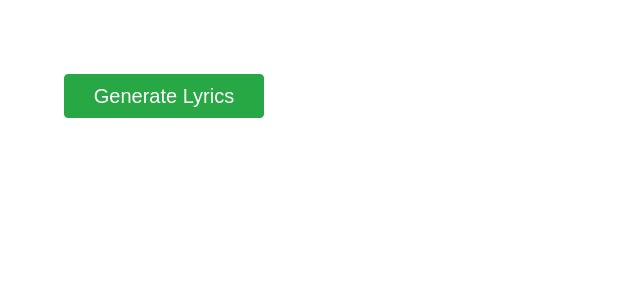
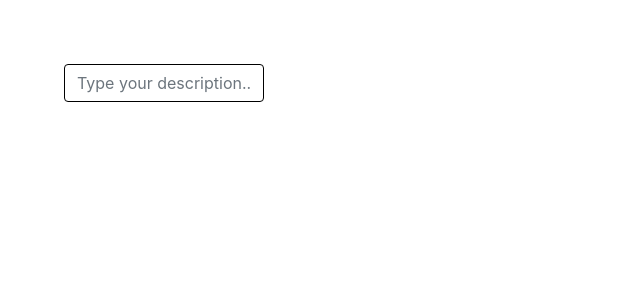
Before and after one commit to scaperothian/embedding-viz, a Flask app: page / in a window 1280 px wide. Shown: the top 300 px of the page, without its empty margins (0-640 px from the left). Run offline with Flask 3, Linux system fonts and the light colour scheme; parts of the project's set-up code (start-up, migrations or seed data) failed here and were passed over; some libraries are stand-ins or nearby versions.

Commit message:
minor change to support input text.

```diff
--- a/templates/base.html
+++ b/templates/base.html
@@ -81,9 +81,13 @@
 
     <div class="row">
         <div class="col-md-4" id="FirstColumn">
-            <button class="btn btn-success btn-block generator-button"
+            <!-- <button class="btn btn-success btn-block generator-button"
                 onclick="fetchGeneratorText(); createTopFiveArtistText(); createTopFiveSongsText(); showColumns();">Generate Lyrics</button>
             <p class="generator-text" id="generatorText"></p>
+            -->
+            <input type="text" id="showDescription" class="form-control"
+            style="width: 200px; border: 1px solid black;"
+            placeholder="Type your description...">
         </div>
 
         <div class="col-md-4 hidden" id="SecondColumn">
```
